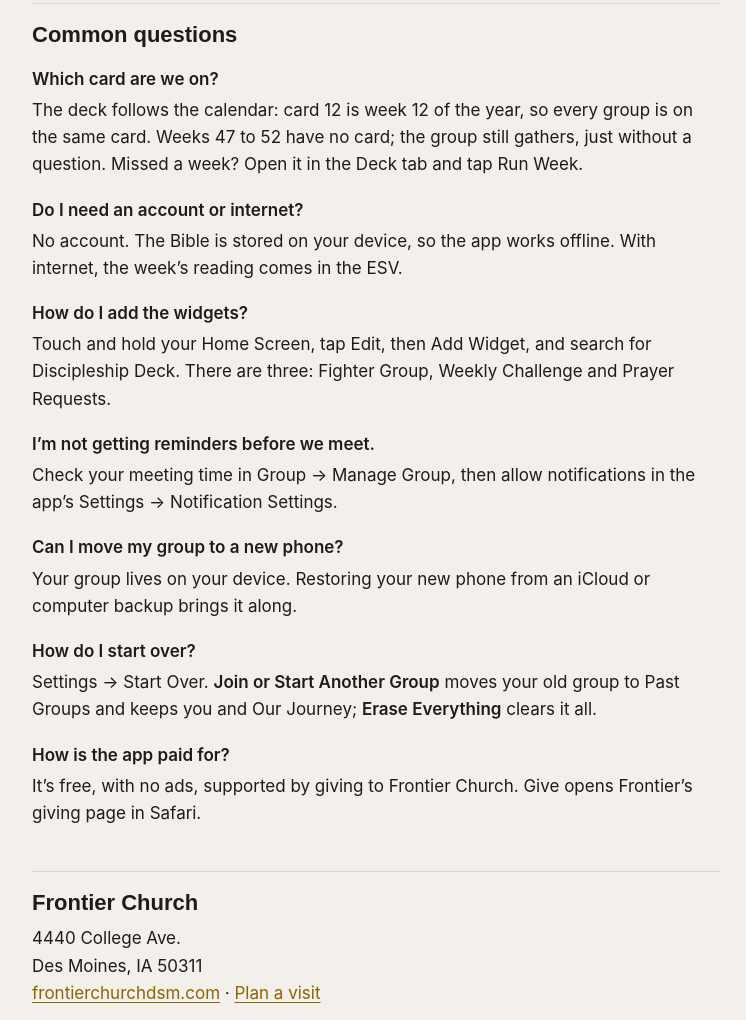
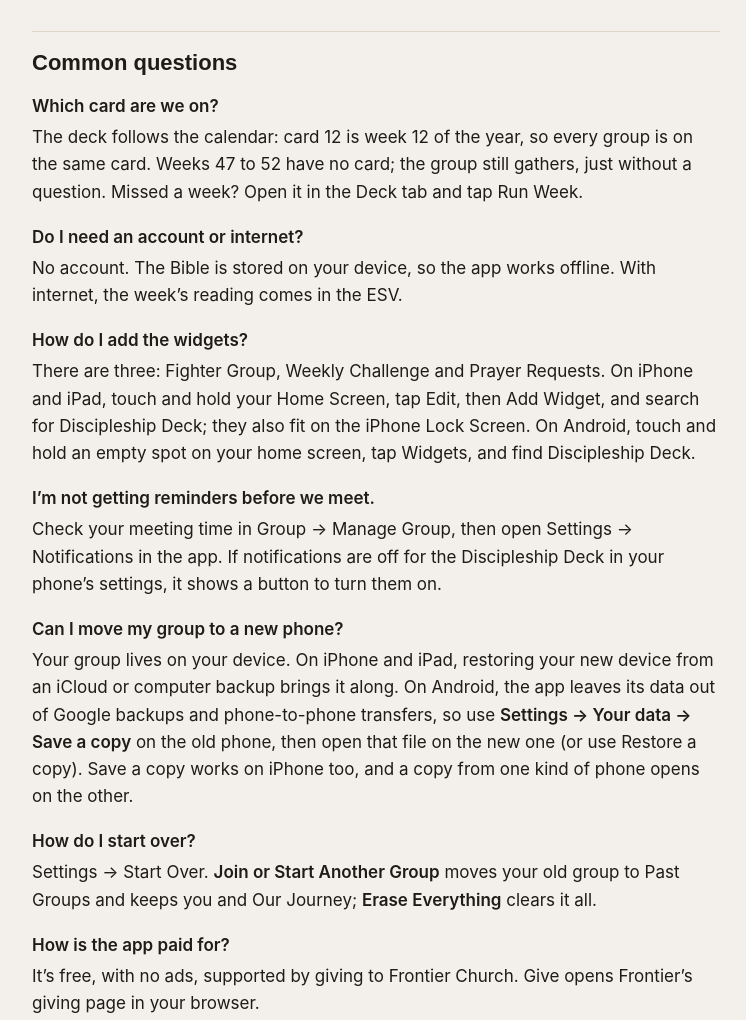
Before and after one commit to jayfruechte/discipleship-deck-site, a plain HTML site: page index.html in a window 1280 px wide. Shown: the part 853-1873 px from the top of the page, without its empty margins (264-1010 px from the left). Drawn offline with Linux system fonts and the light colour scheme.

Commit message:
Support page: cover Android (main 69c0788)
Co-Authored-By: Claude Opus 5.5 <noreply@anthropic.com>

```diff
--- a/index.html
+++ b/index.html
@@ -4,7 +4,7 @@
 <meta charset="utf-8">
 <meta name="viewport" content="width=device-width, initial-scale=1">
 <title>Discipleship Deck Support</title>
-<meta name="description" content="Help for The Discipleship Deck, a free iPhone and iPad app for Fighter Groups from Frontier Church in Des Moines, Iowa.">
+<meta name="description" content="Help for The Discipleship Deck, a free app for iPhone, iPad and Android phones for Fighter Groups from Frontier Church in Des Moines, Iowa.">
 <style>
   :root {
     --page: #F3F0EB;
@@ -110,7 +110,7 @@
   <h1>The Discipleship Deck</h1>
   <p class="dates">Help and contact</p>
 
-  <p>The Discipleship Deck is a free iPhone and iPad app for Fighter Groups: two to four believers who meet each week to read Scripture, talk through one question, rejoice, repent, remind each other of God’s promises, and pray. It follows Frontier Church’s 2025 Discipleship Deck, a card for every week of the year in four practices: scripture, solitude, sabbath and self-denial. It’s for any believer, at Frontier or anywhere else.</p>
+  <p>The Discipleship Deck is a free app for iPhone, iPad and Android phones for Fighter Groups: two to four believers who meet each week to read Scripture, talk through one question, rejoice, repent, remind each other of God’s promises, and pray. It follows Frontier Church’s 2025 Discipleship Deck, a card for every week of the year in four practices: scripture, solitude, sabbath and self-denial. It’s for any believer, at Frontier or anywhere else.</p>
 
   <section class="short" aria-labelledby="help">
     <h2 id="help">Need help?</h2>
@@ -134,15 +134,15 @@
     <dt>Do I need an account or internet?</dt>
     <dd>No account. The Bible is stored on your device, so the app works offline. With internet, the week’s reading comes in the ESV.</dd>
     <dt>How do I add the widgets?</dt>
-    <dd>Touch and hold your Home Screen, tap Edit, then Add Widget, and search for Discipleship Deck. There are three: Fighter Group, Weekly Challenge and Prayer Requests.</dd>
+    <dd>There are three: Fighter Group, Weekly Challenge and Prayer Requests. On iPhone and iPad, touch and hold your Home Screen, tap Edit, then Add Widget, and search for Discipleship Deck; they also fit on the iPhone Lock Screen. On Android, touch and hold an empty spot on your home screen, tap Widgets, and find Discipleship Deck.</dd>
     <dt>I’m not getting reminders before we meet.</dt>
-    <dd>Check your meeting time in Group → Manage Group, then allow notifications in the app’s Settings → Notification Settings.</dd>
+    <dd>Check your meeting time in Group → Manage Group, then open Settings → Notifications in the app. If notifications are off for the Discipleship Deck in your phone’s settings, it shows a button to turn them on.</dd>
     <dt>Can I move my group to a new phone?</dt>
-    <dd>Your group lives on your device. Restoring your new phone from an iCloud or computer backup brings it along.</dd>
+    <dd>Your group lives on your device. On iPhone and iPad, restoring your new device from an iCloud or computer backup brings it along. On Android, the app leaves its data out of Google backups and phone-to-phone transfers, so use <strong>Settings → Your data → Save a copy</strong> on the old phone, then open that file on the new one (or use Restore a copy). Save a copy works on iPhone too, and a copy from one kind of phone opens on the other.</dd>
     <dt>How do I start over?</dt>
     <dd>Settings → Start Over. <strong>Join or Start Another Group</strong> moves your old group to Past Groups and keeps you and Our Journey; <strong>Erase Everything</strong> clears it all.</dd>
     <dt>How is the app paid for?</dt>
-    <dd>It’s free, with no ads, supported by giving to Frontier Church. Give opens Frontier’s giving page in Safari.</dd>
+    <dd>It’s free, with no ads, supported by giving to Frontier Church. Give opens Frontier’s giving page in your browser.</dd>
   </dl>
 
   <h2>Frontier Church</h2>
```
